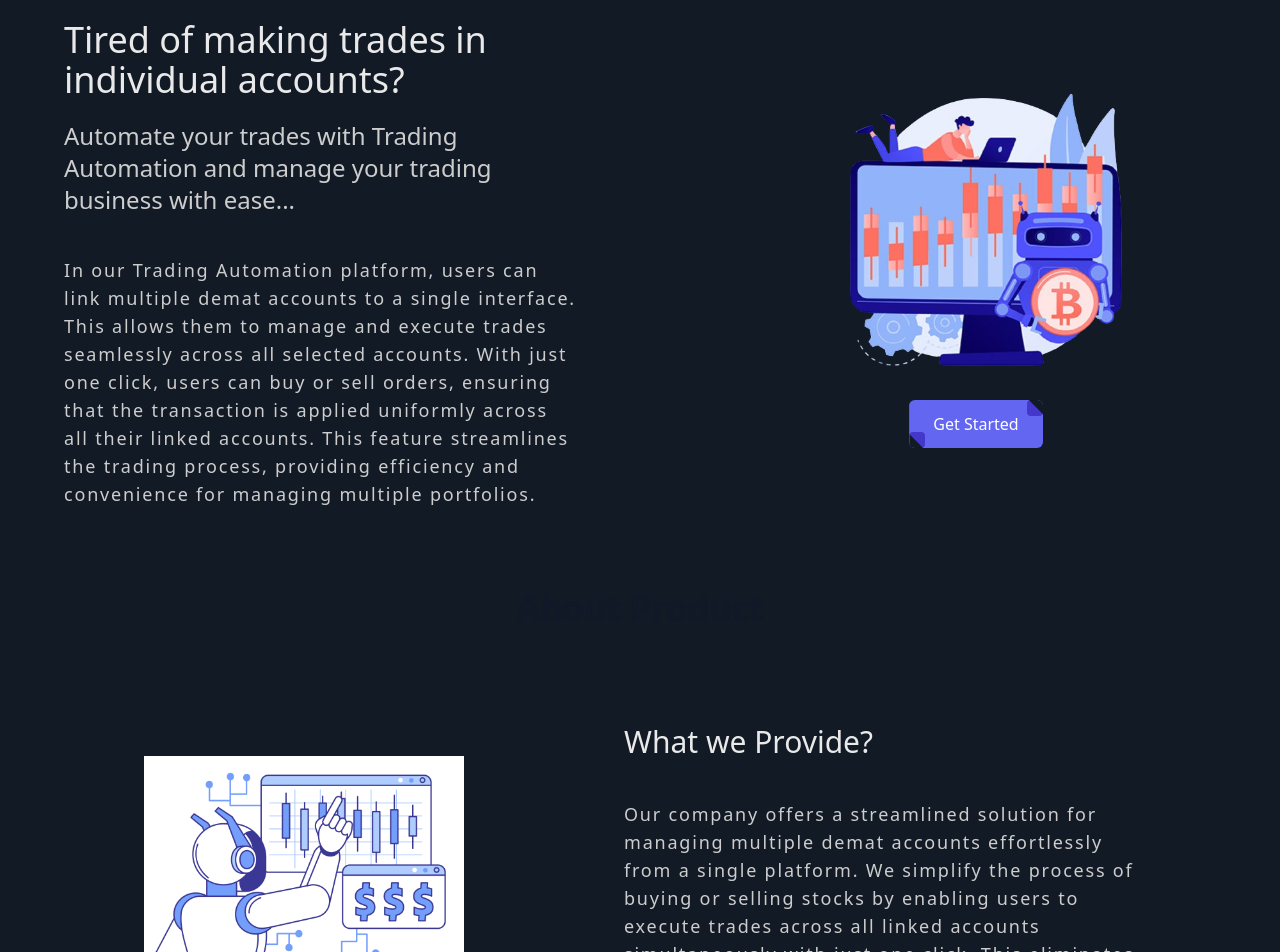
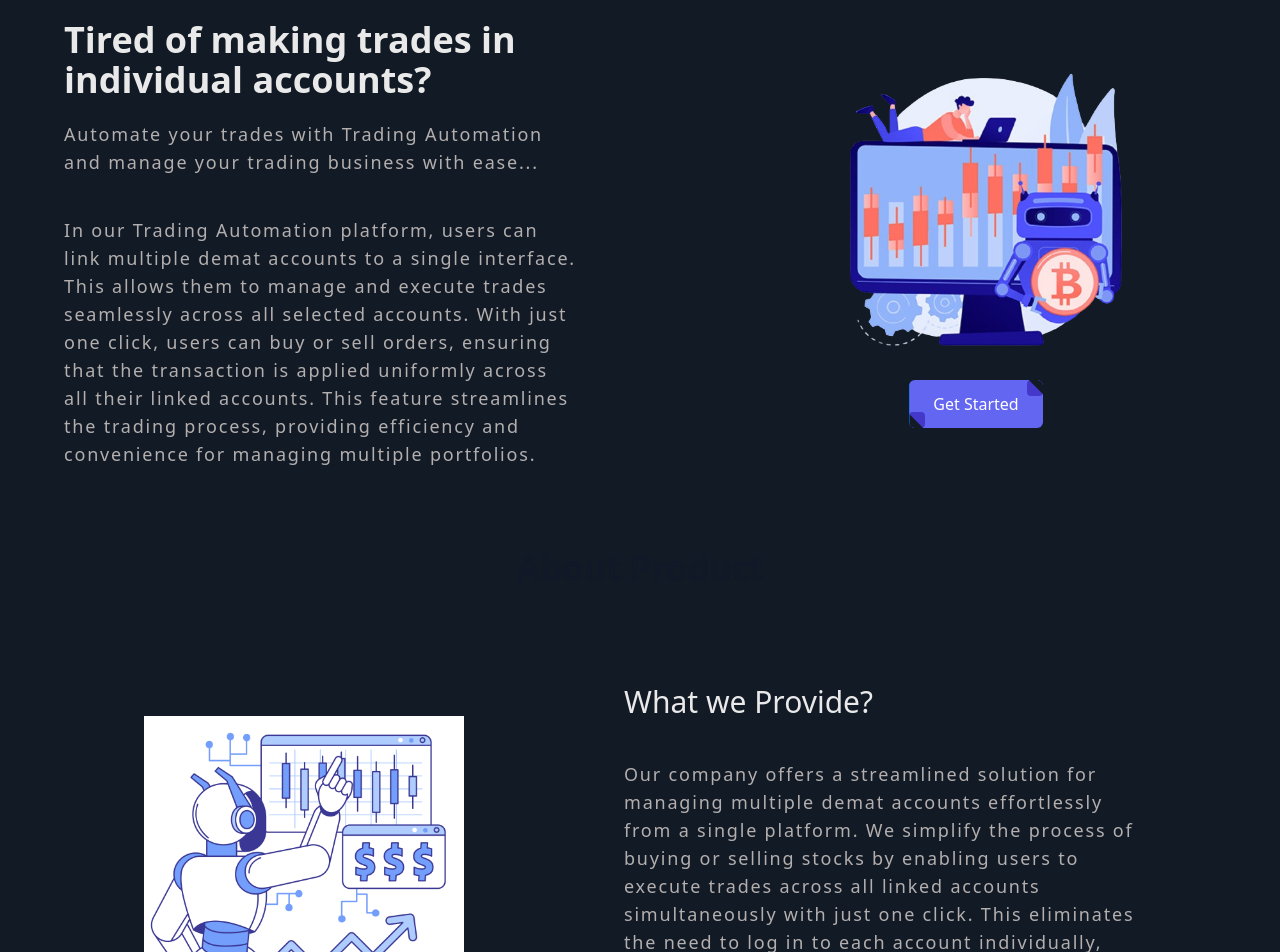
Before and after one commit to Pratik-2123/home-trading, a React (Vite) app: page / in a window 1280 px wide. Shown: the part 140-1092 px from the top of the page. Built offline with nearby package versions, Linux system fonts and the light colour scheme; what tailwind-clip-path would draw is missing.

Commit message:
updated little ui

```diff
--- a/src/Components/Home.jsx
+++ b/src/Components/Home.jsx
@@ -6,9 +6,9 @@ const Home = () => {
         <div id='home' className='w-full h-fit bg-[#121a25] flex flex-col lg:flex-row mb-10'>
             <div className='flex w-full justify-between items-center flex-col lg:flex-row'>
                 <div className='lg:ml-16 mt-10 lg:mt-20 lg:max-w-[40%] px-6 lg:px-0'>
-                    <h1 className='text-[#e9e9e9] text-3xl lg:text-4xl'>Tired of making trades in individual accounts?</h1>
-                    <h6 className='text-[#cdcdcd] mt-5 text-xl lg:text-2xl'>Automate your trades with Trading Automation and manage your trading business with ease...</h6>
-                    <p className='text-[#cdcdcd] mt-10 text-lg tracking-widest'>In our Trading Automation platform, users can link multiple demat accounts to a single interface. This allows them to manage and execute trades seamlessly across all selected accounts. With just one click, users can buy or sell orders, ensuring that the transaction is applied uniformly across all their linked accounts. This feature streamlines the trading process, providing efficiency and convenience for managing multiple portfolios.</p>
+                    <h1 className='text-[#e9e9e9] text-2xl lg:text-4xl font-bold'>Tired of making trades in individual accounts?</h1>
+                    <p className='text-[#b3afaf] mt-5 text-lg tracking-widest'>Automate your trades with Trading Automation and manage your trading business with ease...</p>
+                    <p className='text-[#b3afaf] mt-10 text-lg tracking-widest'>In our Trading Automation platform, users can link multiple demat accounts to a single interface. This allows them to manage and execute trades seamlessly across all selected accounts. With just one click, users can buy or sell orders, ensuring that the transaction is applied uniformly across all their linked accounts. This feature streamlines the trading process, providing efficiency and convenience for managing multiple portfolios.</p>
                 </div>
                 <div className='lg:mr-36 mt-10 lg:mt-20 flex flex-col items-center px-6 lg:px-0'>
                     <img src={heroimg} alt="" className='h-60 lg:h-80' />
--- a/src/Components/Product.jsx
+++ b/src/Components/Product.jsx
@@ -11,7 +11,7 @@ const Product = () => {
         </div>
         <div className='max-w-full lg:max-w-[40%] mt-10 lg:mt-0 px-6 lg:px-0 lg:mr-36'>
           <h1 className='text-[#e9e9e9] text-3xl'>What we Provide?</h1>
-          <p className='text-[#cdcdcd] mt-10 text-lg tracking-widest'>Our company offers a streamlined solution for managing multiple demat accounts effortlessly from a single platform. We simplify the process of buying or selling stocks by enabling users to execute trades across all linked accounts simultaneously with just one click. This eliminates the need to log in to each account individually, enhancing efficiency and convenience. Now, managing your investments is easier than ever, ensuring seamless transactions and centralized control over your trading activities.</p>
+          <p className='text-[#b3afaf] mt-10 text-lg tracking-widest'>Our company offers a streamlined solution for managing multiple demat accounts effortlessly from a single platform. We simplify the process of buying or selling stocks by enabling users to execute trades across all linked accounts simultaneously with just one click. This eliminates the need to log in to each account individually, enhancing efficiency and convenience. Now, managing your investments is easier than ever, ensuring seamless transactions and centralized control over your trading activities.</p>
         </div>
       </div>
     </div>
```
